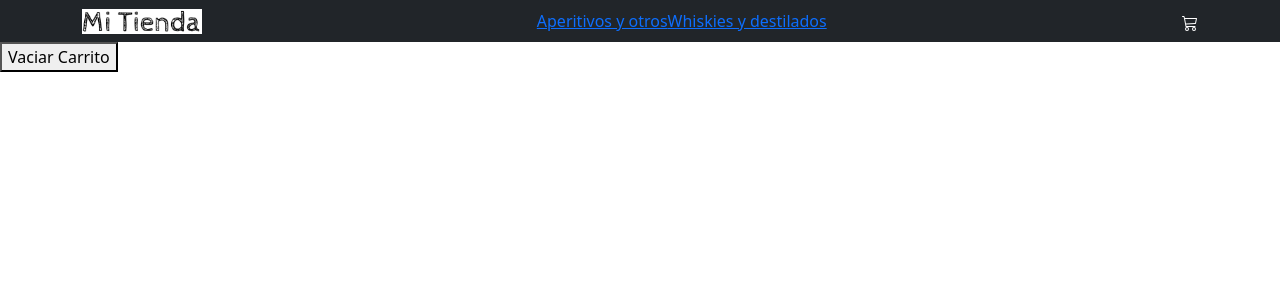
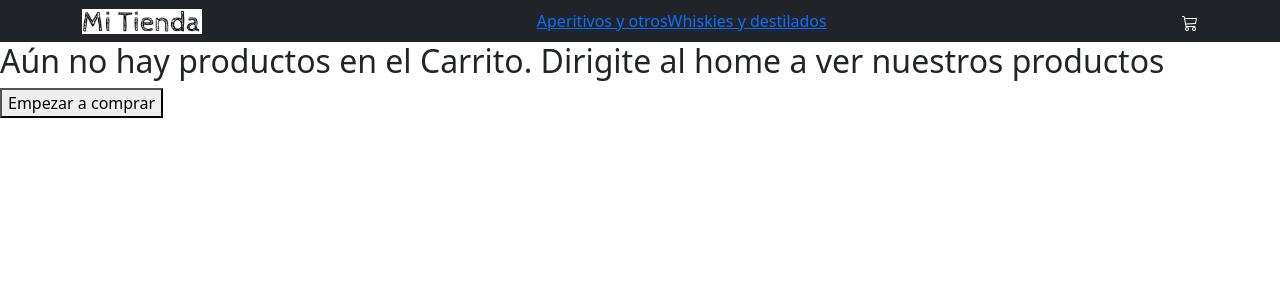
Before and after one commit to GabrielMoranduzzo/eccomerceConReact, a React (Create React App) app: page /cart in a window 1280 px wide. Shown: the top 300 px of the page. Built offline with nearby package versions, Linux system fonts and the light colour scheme.

Commit message:
problemas con las cantidades

```diff
--- a/src/components/Cart/Cart.js
+++ b/src/components/Cart/Cart.js
@@ -1,15 +1,43 @@
 import { useCartContext } from "../../context/cartContext"
-
+import { Link } from 'react-router-dom'
 
 const Cart = () => {
 
-    const { cartList, vaciarCarrito } = useCartContext()
+    const { cartList, eliminarItem, vaciarCarrito, total } = useCartContext()
 
     return (
-        <div>
-            {cartList.map(prod => <li key={prod.id}> {prod.nombre} {prod.cantidad} </li>)}
-            <button onClick={vaciarCarrito}>Vaciar Carrito</button>
-        </div>
+        <>
+            {cartList.length === 0 ? (
+                <div>
+                   <h2> Aún no hay productos en el Carrito. Dirigite al home a ver nuestros productos </h2>
+                    <Link to='/'><button>Empezar a comprar</button></Link>
+                </div>
+            ) : (
+                <>
+                        <div>
+                            {cartList.map(prod => <li key={prod.id}> <img src={prod.img}/> {prod.nombre} {prod.cantidad} </li>)}
+                            <button onClick={eliminarItem}>X</button>
+                        </div>
+                        <div>
+                        <h3>Total {total()}</h3>
+                        <button onClick={vaciarCarrito}>Vaciar Carrito</button>
+                        </div>
+                    {/* {cartList.map(prod => (
+                        <div key={prod.id}>
+                            <img src={prod.img} alt={prod.nombre} />
+                            <div>
+                                <h3> {prod.nombre} </h3>
+                                <h3> {prod.precio} </h3>
+                                <h3> Cantidad: {prod.cantidad} </h3>
+                                <button onClick={eliminarItem(prod.id)}>X</button>
+                            </div>
+                            <button onClick={vaciarCarrito}>Vaciar Carrito</button>
+                        </div>
+                    ))} */}
+
+                </>
+            )}
+        </>
     )
 }
 
--- a/src/context/cartContext.js
+++ b/src/context/cartContext.js
@@ -12,7 +12,7 @@ export const CartContextProvider = ({children}) => {
 
     const [cartList, setCartList] = useState([])
 
-    function agregarAlCarrito(items) {
+    function agregarAlCarrito(items,cantidad) {
         const indice = cartList.findIndex(i => i.id === items.id)
 
         if (indice > -1){
@@ -24,6 +24,7 @@ export const CartContextProvider = ({children}) => {
 
             let arrAux = [...cartList]
             setCartList(arrAux)
+            sumarCantidad()
         } else {
             setCartList([...cartList, items])
         }
@@ -33,11 +34,33 @@ export const CartContextProvider = ({children}) => {
         setCartList([])
     }
 
+    const sumarCantidad = (item, cantidad) => {
+        const copiaCarrito = [...cartList];
+        copiaCarrito.forEach((producto) => {
+            producto.id === item.id && (producto.cantidad += cantidad);
+        })
+    }
+
+    function eliminarItem(id) {
+        const itemFiltrado = cartList.filter((producto) => producto.id !== id)
+        setCartList(itemFiltrado)
+    }
+
+    const total = () => {
+        let count = 0
+        cartList.forEach((producto) => {
+            count += producto.precio * producto.cantidad
+        })
+        return count
+    }
+
     return(
         <CartContext.Provider value={{
             cartList,
             agregarAlCarrito,
-            vaciarCarrito
+            eliminarItem,
+            vaciarCarrito,
+            total
         }} >
             {children}
         </CartContext.Provider>
```
